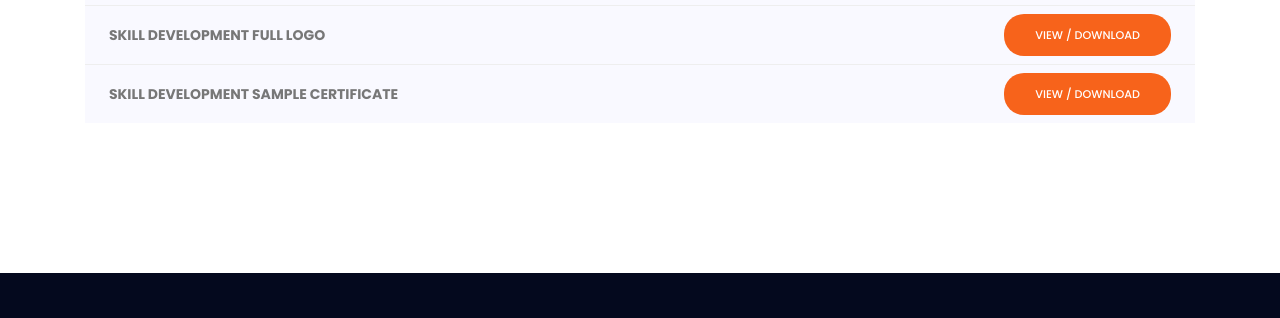
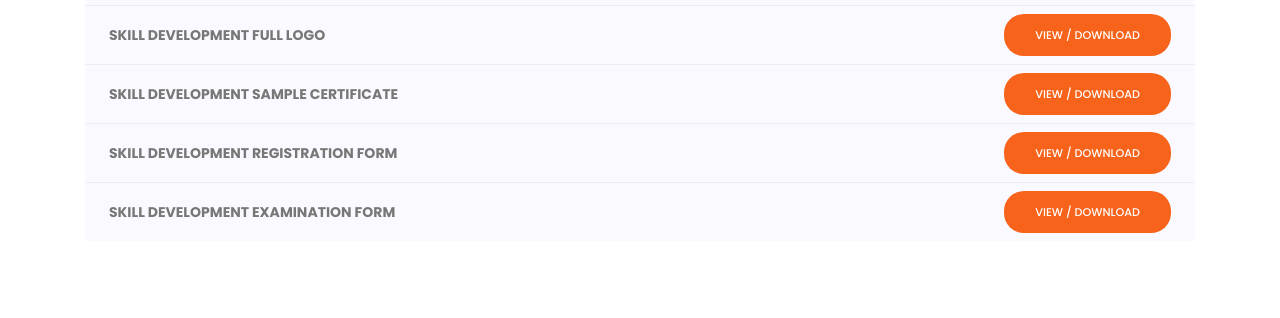
Before and after one commit to csdc-2020/csdc-site, a plain HTML site: page downloads.html in a window 1280 px wide. Shown: the part 1313-1631 px from the top of the page. Drawn offline with nearby package versions, Linux system fonts and the light colour scheme; some packages are replaced by stand-ins of ours.

Commit message:
Update downloads.html

```diff
--- a/downloads.html
+++ b/downloads.html
@@ -162,6 +162,14 @@
 										<strong>SKILL DEVELOPMENT SAMPLE CERTIFICATE </strong>
 										<a href="file/SSAMPLE.pdf" target="_blank" class="genric-btn primary circle">VIEW / DOWNLOAD</a>
 									</li>
+								<li class="justify-content-between d-flex align-items-center px-4 py-2">
+										<strong>SKILL DEVELOPMENT REGISTRATION FORM </strong>
+										<a href="file/skilreg.jpg" target="_blank" class="genric-btn primary circle">VIEW / DOWNLOAD</a>
+									</li>
+								<li class="justify-content-between d-flex align-items-center px-4 py-2">
+										<strong>SKILL DEVELOPMENT EXAMINATION FORM </strong>
+										<a href="file/skillexam.jpg" target="_blank" class="genric-btn primary circle">VIEW / DOWNLOAD</a>
+									</li>
 								</ul>
 							</div>
 						</div>
```
